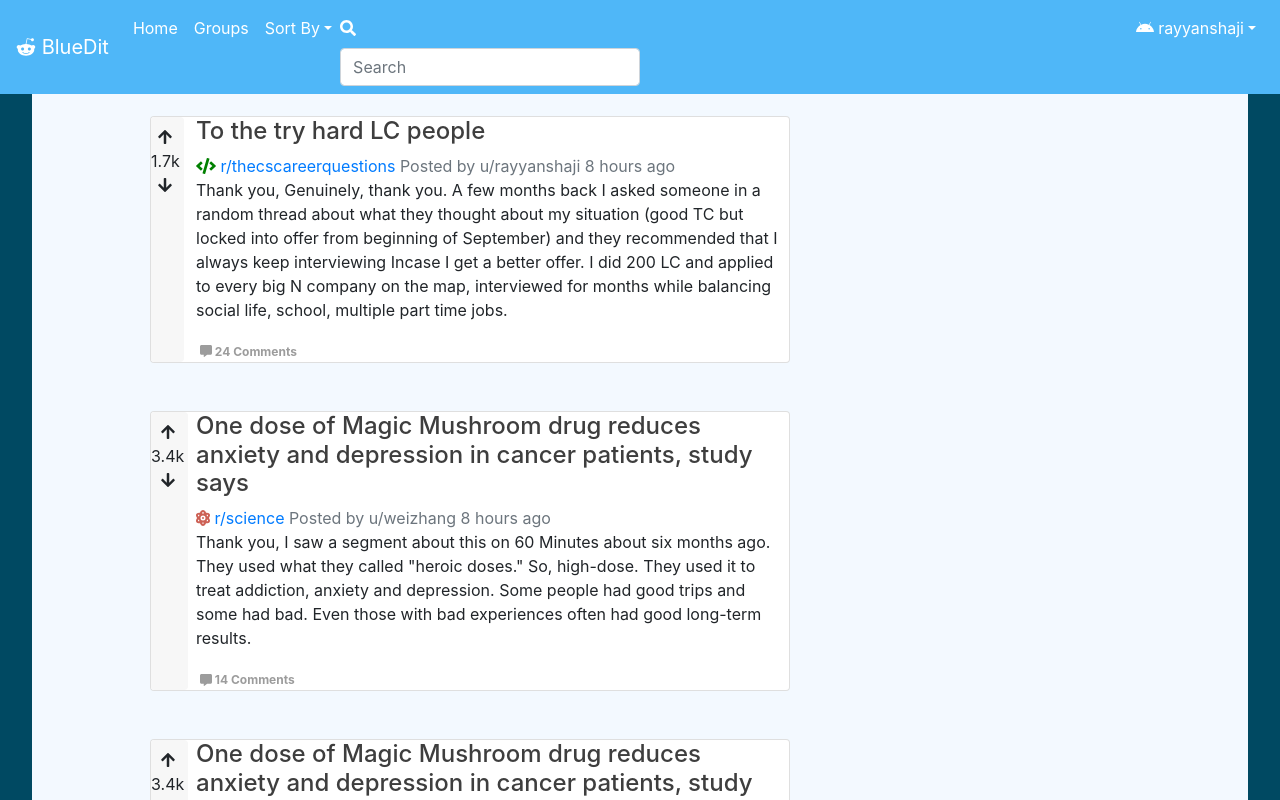
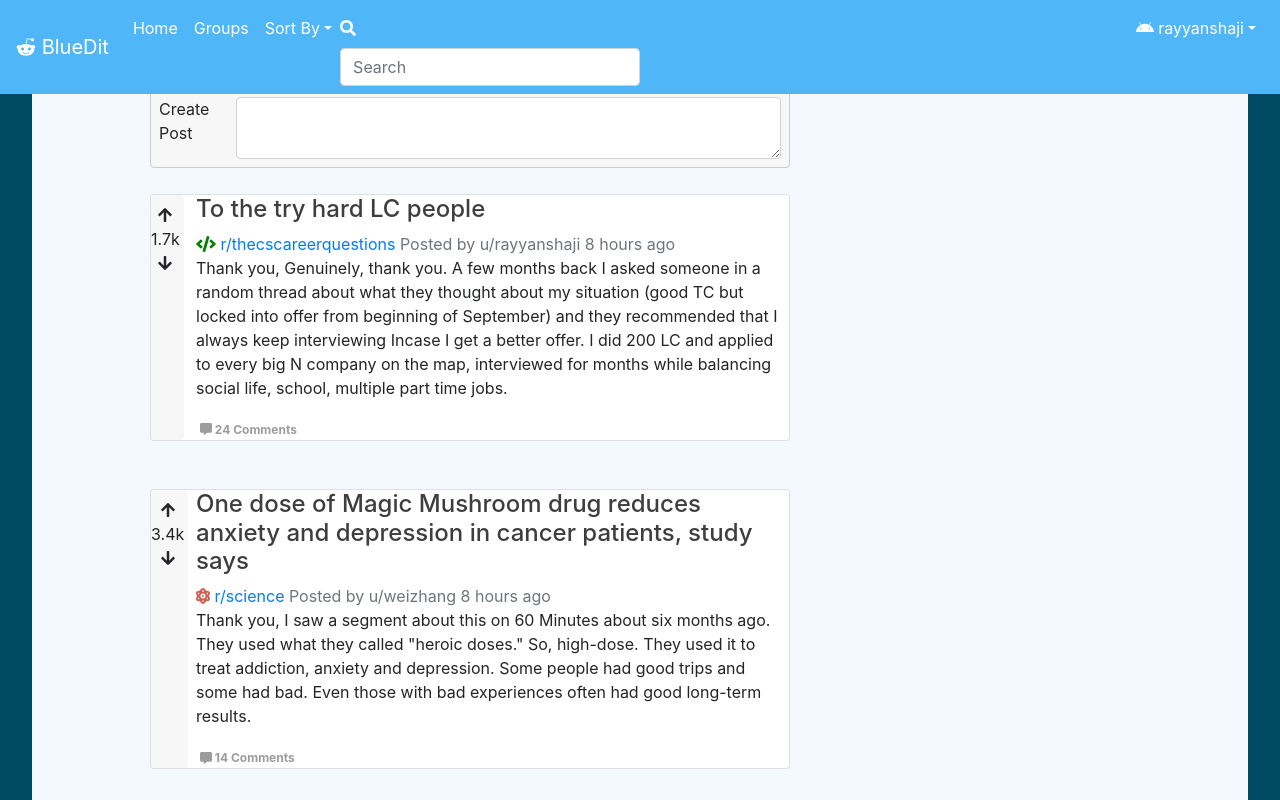
Before and after one commit to uuganbold/algorithm_js, a Next.js app in the folder bluedit/: page / in a window 1280 px wide. Shown: the top 800 px of the page. Built offline with nearby package versions, Linux system fonts and the light colour scheme.

Commit message:
fixed the create post

```diff
--- a/bluedit/src/pages/index.tsx
+++ b/bluedit/src/pages/index.tsx
@@ -42,11 +42,15 @@ const Home = () => (
             <div className="canvas"> </div>
 
 
-                <div className="home-elements">
+        <div className="home-elements">
+            <div className="col-lg-12 mb-8 grid-margin">
+                <div className="row mt-2">
                     <div className="create-posts">
                         <span>Create Post</span>
                         <Input type="textarea" name="text" id="exampleText" />
-                    </div>
+                        </div>
+                </div>
+                </div>
                     <div className="container-post">
                         <div className="row mt-2">
                             <div className="col-lg-12 mb-8 grid-margin">
--- a/bluedit/src/pages/styles.css
+++ b/bluedit/src/pages/styles.css
@@ -14,12 +14,12 @@ body {
 }
 
 .create-posts {
-    margin-top: 20px;
+    margin-top: 80px;
     background-color: rgb(247, 247, 247);
+    width: 100%;
     border-radius: 4px;
     border: 1px solid;
     border-color: #ccc;
-    display: -ms-flexbox;
     display: flex;
     margin-bottom: 16px;
     padding: 8px;
```
